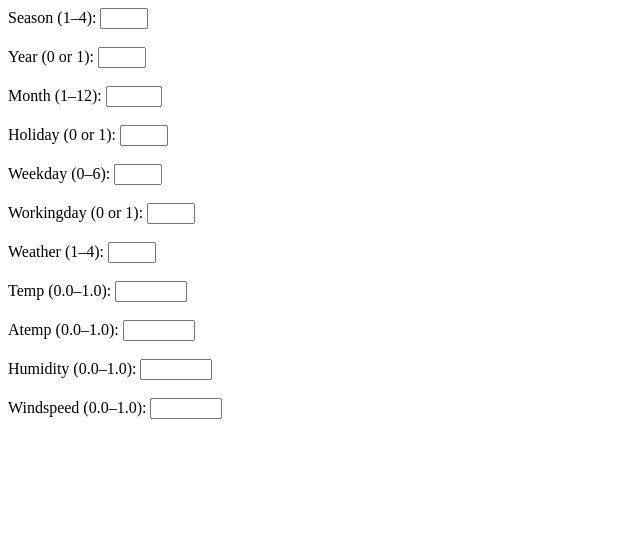
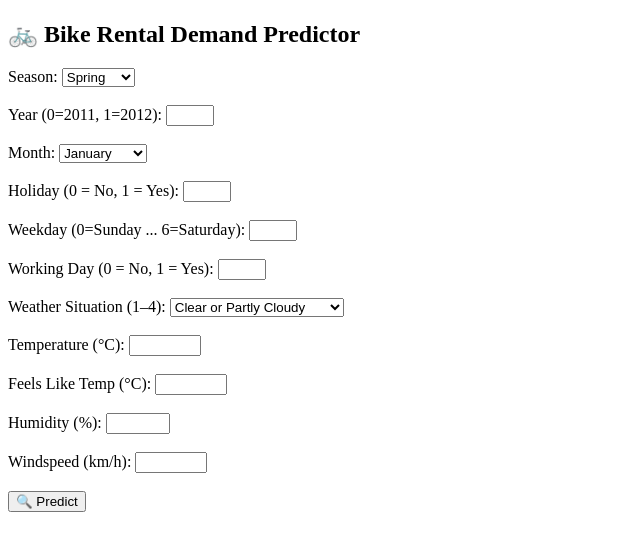
Before and after one commit to Abbasnazir/bike-rantal-api, a Flask app: page / in a window 1280 px wide. Shown: the top 551 px of the page, without its empty margins (0-640 px from the left). Run offline with Flask 3, Linux system fonts and the light colour scheme; parts of the project's set-up code (start-up, migrations or seed data) failed here and were passed over.

Commit message:
Update index.html
Fixed dropdowns: added season, month, weekday names + predict button

```diff
--- a/templates/index.html
+++ b/templates/index.html
@@ -1,32 +1,73 @@
-<label>Season (1–4):</label>
-<input type="number" name="season" min="1" max="4" required><br><br>
+<!DOCTYPE html>
+<html>
+<head>
+    <title>Bike Rental Predictor</title>
+</head>
+<body>
+    <h2>🚲 Bike Rental Demand Predictor</h2>
+    <form action="/predict" method="post">
 
-<label>Year (0 or 1):</label>
-<input type="number" name="yr" min="0" max="1" required><br><br>
+        <label>Season:</label>
+        <select name="season" required>
+            <option value="1">Spring</option>
+            <option value="2">Summer</option>
+            <option value="3">Fall</option>
+            <option value="4">Winter</option>
+        </select><br><br>
 
-<label>Month (1–12):</label>
-<input type="number" name="mnth" min="1" max="12" required><br><br>
+        <label>Year (0=2011, 1=2012):</label>
+        <input type="number" name="yr" min="0" max="1" required><br><br>
 
-<label>Holiday (0 or 1):</label>
-<input type="number" name="holiday" min="0" max="1" required><br><br>
+        <label>Month:</label>
+        <select name="mnth" required>
+            <option value="1">January</option>
+            <option value="2">February</option>
+            <option value="3">March</option>
+            <option value="4">April</option>
+            <option value="5">May</option>
+            <option value="6">June</option>
+            <option value="7">July</option>
+            <option value="8">August</option>
+            <option value="9">September</option>
+            <option value="10">October</option>
+            <option value="11">November</option>
+            <option value="12">December</option>
+        </select><br><br>
 
-<label>Weekday (0–6):</label>
-<input type="number" name="weekday" min="0" max="6" required><br><br>
+        <label>Holiday (0 = No, 1 = Yes):</label>
+        <input type="number" name="holiday" min="0" max="1" required><br><br>
 
-<label>Workingday (0 or 1):</label>
-<input type="number" name="workingday" min="0" max="1" required><br><br>
+        <label>Weekday (0=Sunday ... 6=Saturday):</label>
+        <input type="number" name="weekday" min="0" max="6" required><br><br>
 
-<label>Weather (1–4):</label>
-<input type="number" name="weathersit" min="1" max="4" required><br><br>
+        <label>Working Day (0 = No, 1 = Yes):</label>
+        <input type="number" name="workingday" min="0" max="1" required><br><br>
 
-<label>Temp (0.0–1.0):</label>
-<input type="number" step="0.01" min="0" max="1" name="temp" required><br><br>
+        <label>Weather Situation (1–4):</label>
+        <select name="weathersit" required>
+            <option value="1">Clear or Partly Cloudy</option>
+            <option value="2">Misty or Cloudy</option>
+            <option value="3">Light Snow or Rain</option>
+            <option value="4">Heavy Rain, Snow or Fog</option>
+        </select><br><br>
 
-<label>Atemp (0.0–1.0):</label>
-<input type="number" step="0.01" min="0" max="1" name="atemp" required><br><br>
+        <label>Temperature (°C):</label>
+        <input type="number" step="0.1" name="temp" min="0" max="50" required><br><br>
 
-<label>Humidity (0.0–1.0):</label>
-<input type="number" step="0.01" min="0" max="1" name="hum" required><br><br>
+        <label>Feels Like Temp (°C):</label>
+        <input type="number" step="0.1" name="atemp" min="0" max="50" required><br><br>
 
-<label>Windspeed (0.0–1.0):</label>
-<input type="number" step="0.01" min="0" max="1" name="windspeed" required><br><br>
+        <label>Humidity (%):</label>
+        <input type="number" step="1" name="hum" min="0" max="100" required><br><br>
+
+        <label>Windspeed (km/h):</label>
+        <input type="number" step="0.1" name="windspeed" min="0" max="50" required><br><br>
+
+        <input type="submit" value="🔍 Predict">
+    </form>
+
+    {% if prediction %}
+        <h3>📈 Predicted Rentals: {{ prediction }}</h3>
+    {% endif %}
+</body>
+</html>
```
